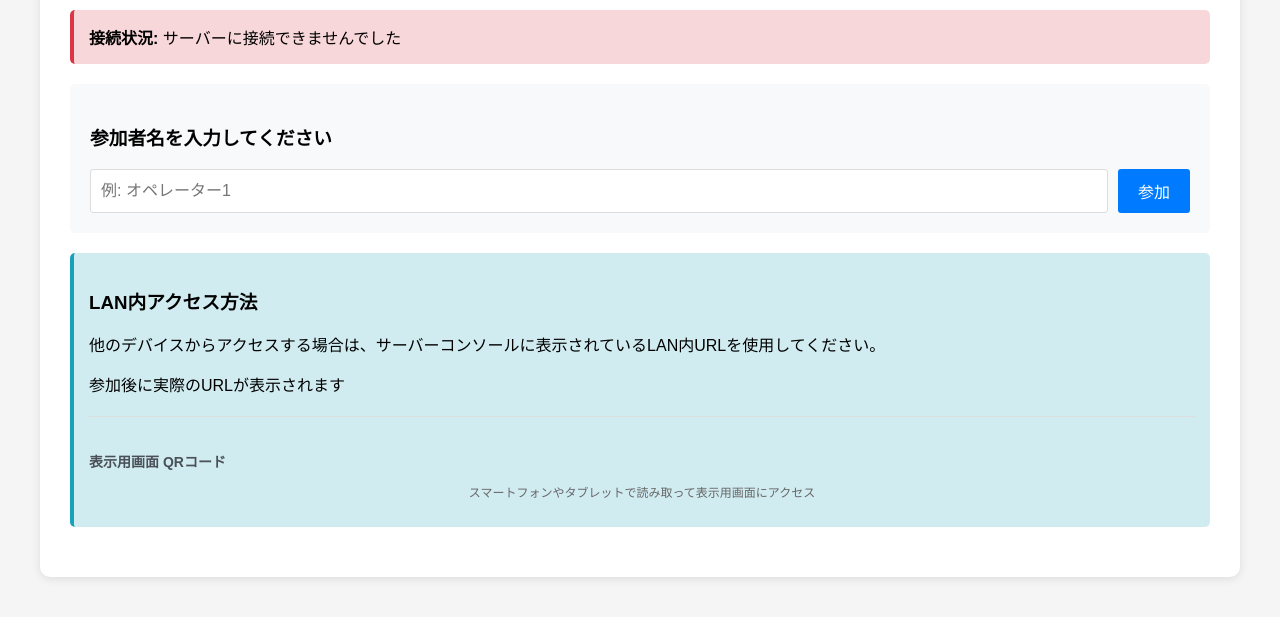
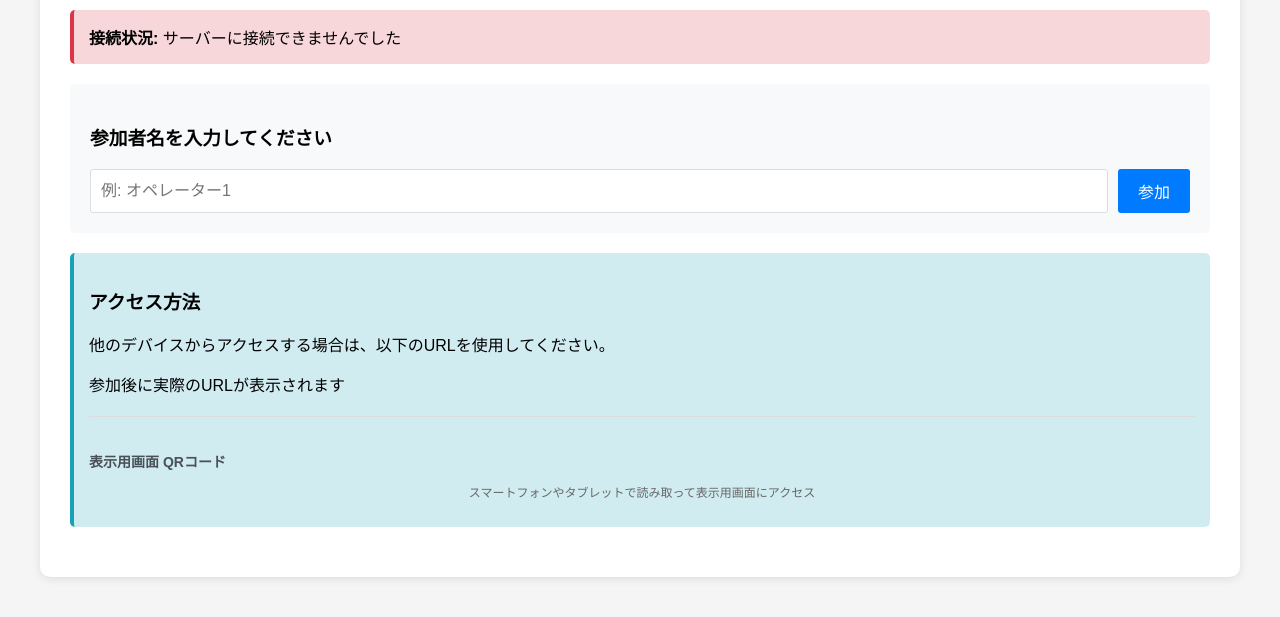
Before and after one commit to minastar-kataoka/realtime-transcription-system, a website: page public/index.html in a window 1280 px wide. Shown: the part 137-754 px from the top of the page. Drawn offline with nearby package versions, Linux system fonts and the light colour scheme; no server answers.

Commit message:
Update index.html

```diff
--- a/public/index.html
+++ b/public/index.html
@@ -631,8 +631,8 @@
         </div>
 
         <div class="info-box">
-            <h3>LAN内アクセス方法</h3>
-            <p>他のデバイスからアクセスする場合は、サーバーコンソールに表示されているLAN内URLを使用してください。</p>
+            <h3>アクセス方法</h3>
+            <p>他のデバイスからアクセスする場合は、以下のURLを使用してください。</p>
             <div class="connection-info">
                 参加後に実際のURLが表示されます
             </div>
```
